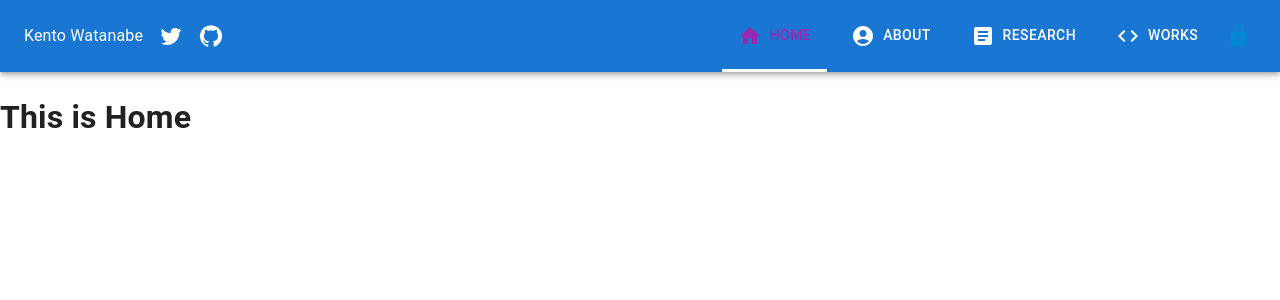
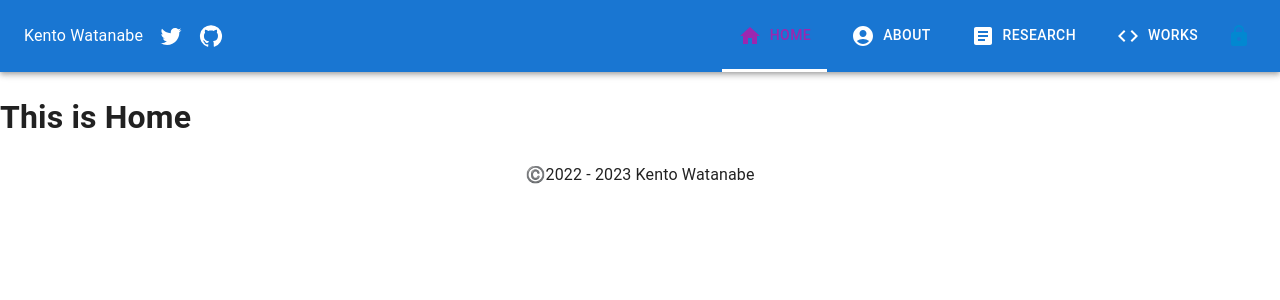
Before and after one commit to kntWT/portfolio, a React (Vite) app: page / in a window 1280 px wide. Shown: the top 300 px of the page. Built offline with nearby package versions, Linux system fonts and the light colour scheme; no server answers.

Commit message:
footer追加

```diff
--- a/src/App.tsx
+++ b/src/App.tsx
@@ -2,6 +2,7 @@ import { CssBaseline } from "@mui/material";
 import { BrowserRouter } from "react-router-dom";
 import Router from "./Router";
 import Header from "./components/common/header/Header";
+import Footer from "./components/common/footer/Footer";
 
 function App() {
   return (
@@ -10,6 +11,7 @@ function App() {
         <CssBaseline />
         <Header />
         <Router />
+        <Footer />
       </BrowserRouter>
     </div>
   )
--- /dev/null
+++ b/src/components/common/footer/Footer.tsx
@@ -0,0 +1,15 @@
+import {
+    Container,
+    Typography
+} from "@mui/material"
+
+const Footer = () => {
+    const now = new Date();
+    return <>
+        <Container sx={{position: "sticky", textAlign: "center", my: 2}}>
+            <Typography>©️2022 - {now.getFullYear()} Kento Watanabe</Typography>
+        </Container>
+    </>
+}
+
+export default Footer;
```
